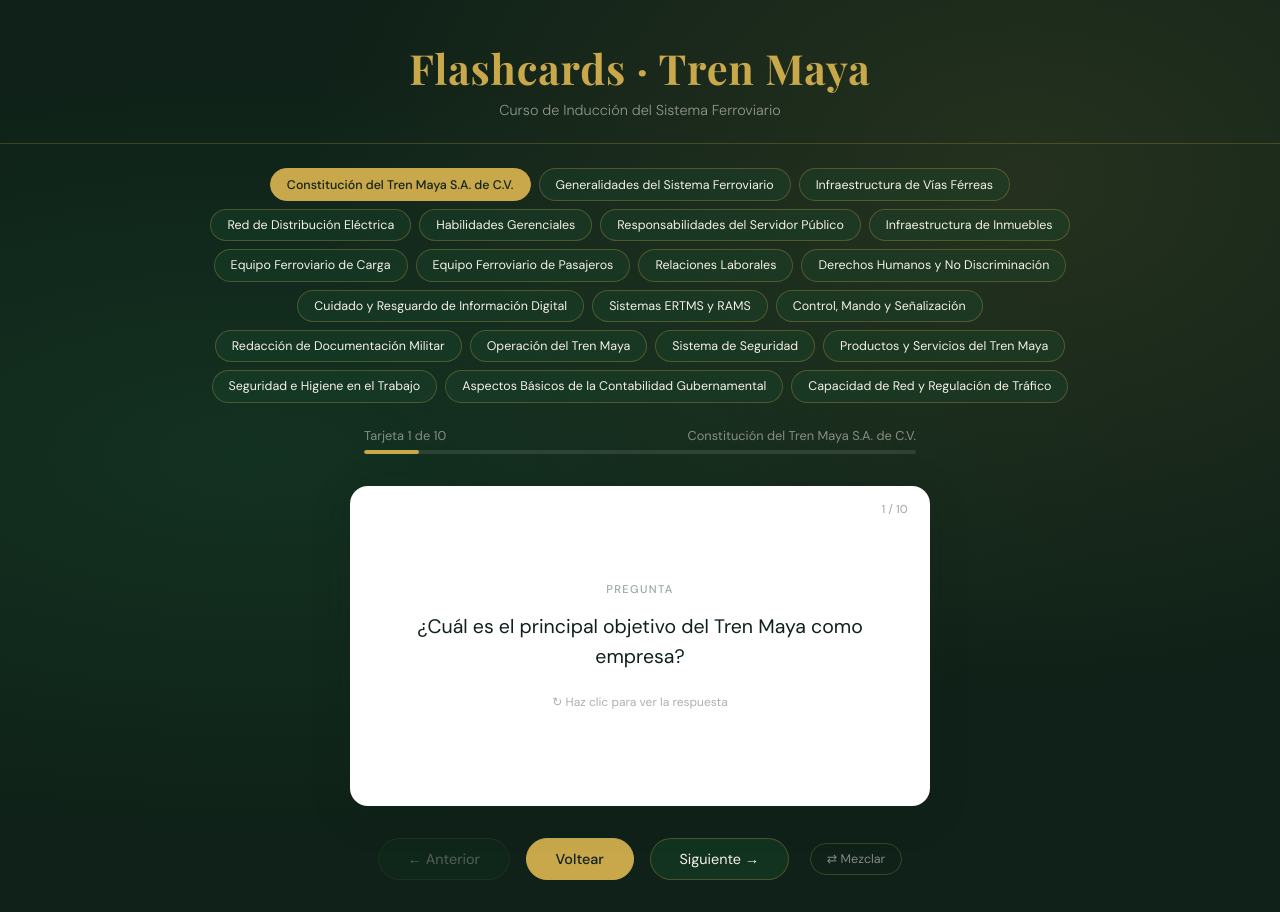
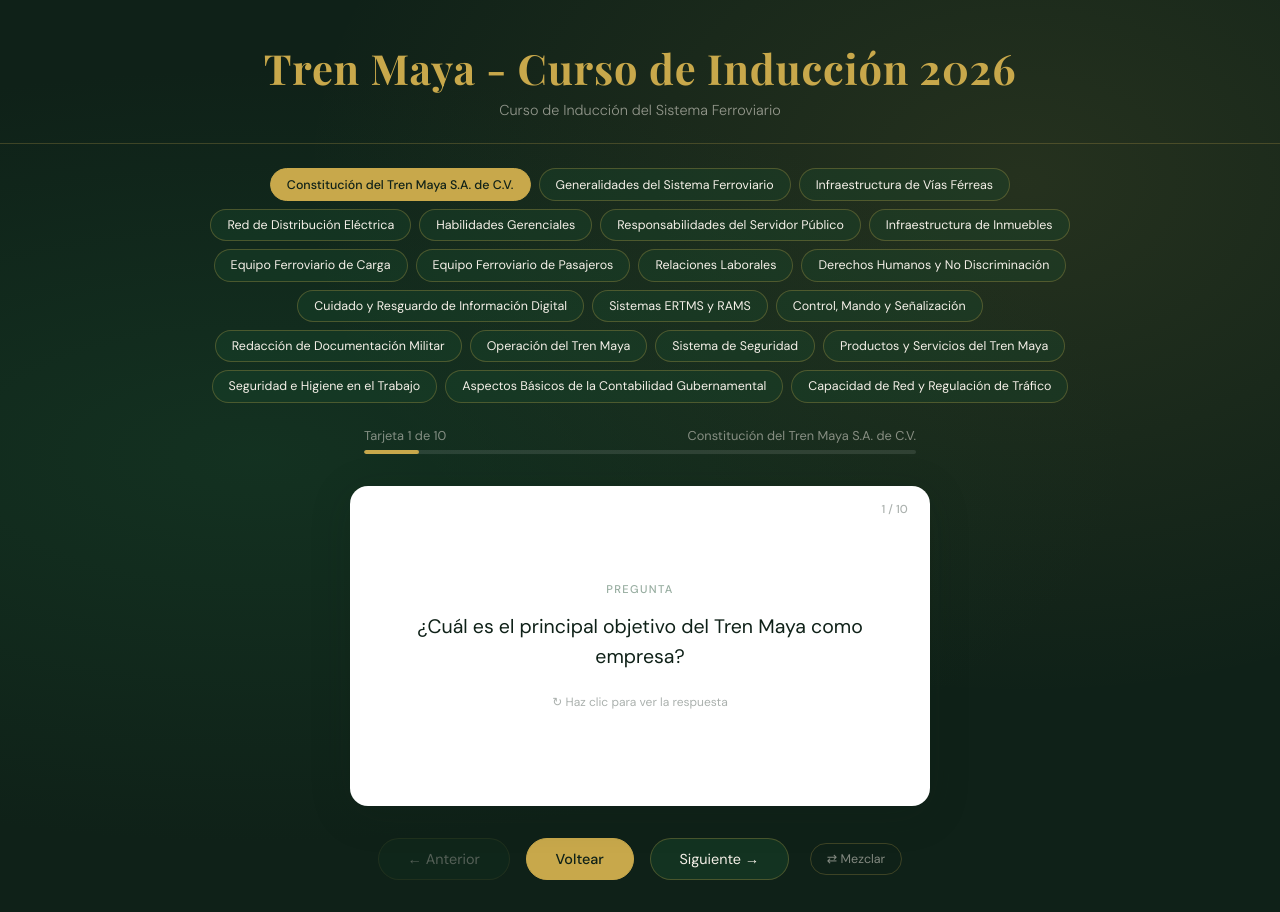
Before and after one commit to RitzyErmine7485/RitzyErmine7485.github.io, a plain HTML site: page index.html in a window 1280 px wide. Drawn offline with nearby package versions, Linux system fonts and the light colour scheme.

Commit message:
Update title and header for induction course

```diff
--- a/index.html
+++ b/index.html
@@ -3,7 +3,7 @@
 <head>
 <meta charset="UTF-8">
 <meta name="viewport" content="width=device-width, initial-scale=1.0">
-<title>Tren Maya - Curso de Inducción 2026</title>
+<title>Curso de Inducción 2026</title>
 <style>
   @import url('https://fonts.googleapis.com/css2?family=Playfair+Display:wght@700&family=DM+Sans:wght@300;400;500&display=swap');
 
@@ -273,7 +273,7 @@
 <body>
 
 <header>
-  <h1>Flashcards · Tren Maya</h1>
+  <h1>Tren Maya - Curso de Inducción 2026</h1>
   <p>Curso de Inducción del Sistema Ferroviario</p>
 </header>
 
```
